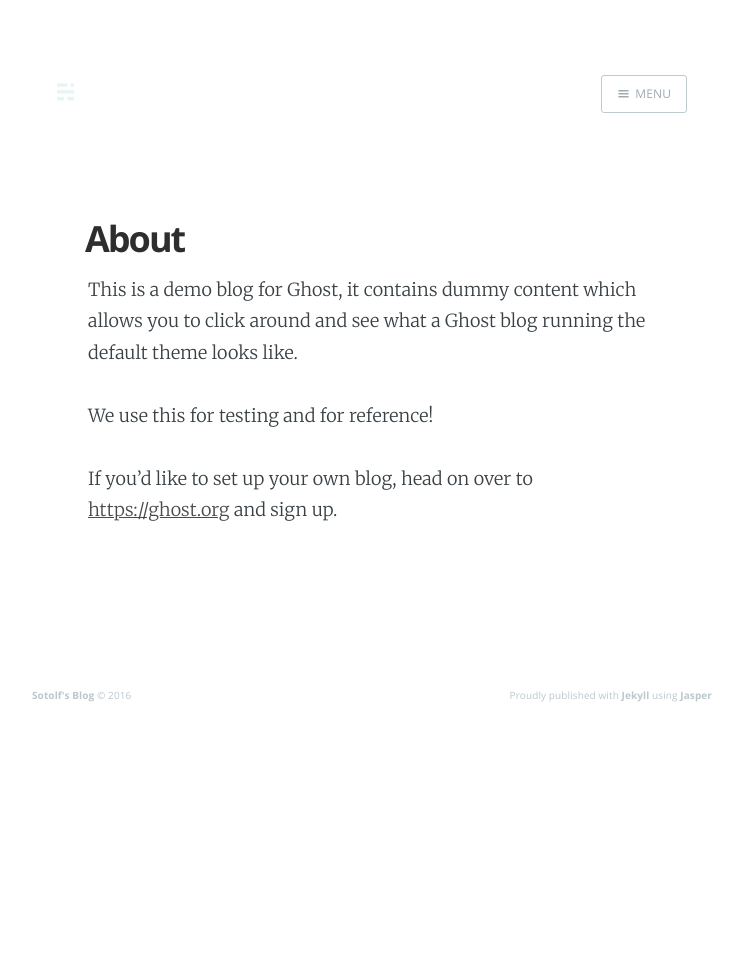
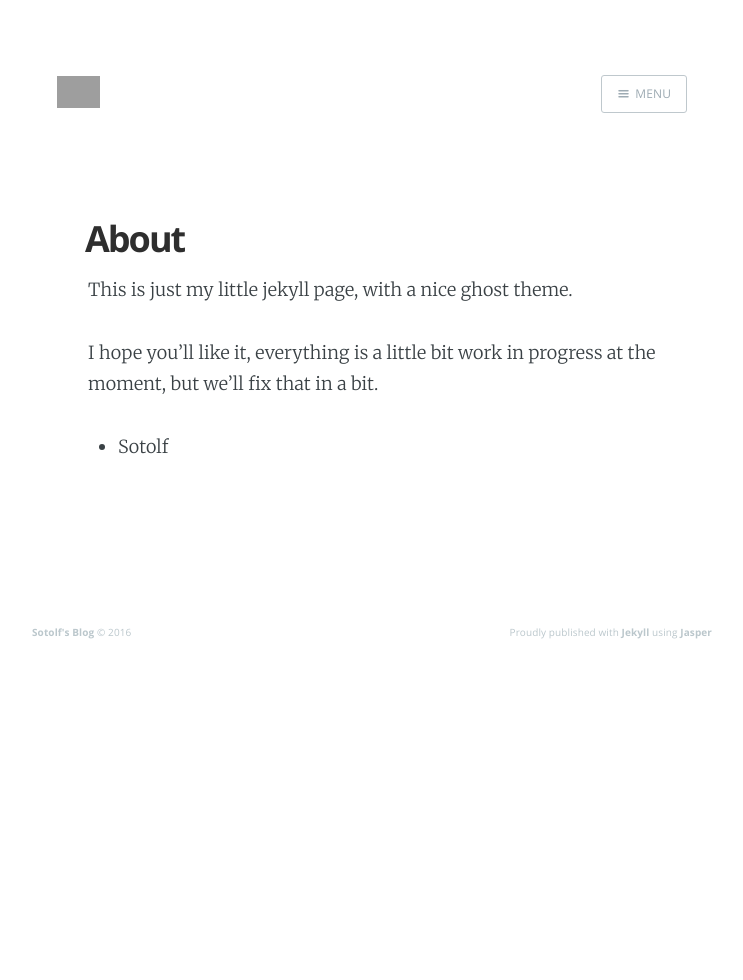
Before and after one commit to opsahl/opsahl.github.io, a Jekyll site: the page built from about/index.md, in a window 1280 px wide. Shown: the whole page, without its empty margins (268-1011 px from the left). Built offline with Jekyll 4.4.1, drawn with Linux system fonts in a browser that asks for light colours; nearby versions of some CDN libraries; grey boxes are pictures that could not be loaded.

Commit message:
changed the about page

```diff
--- a/_includes/head.html
+++ b/_includes/head.html
@@ -7,13 +7,13 @@
     <meta property="og:title" content="{{ site.name }}" />
     <meta property="og:description" content="{{ site.description }}" />
     <meta property="og:url" content="{{ site.baseurl }}" />
-    <meta property="og:image" content="{{ site.baseurl }}assets/images/cover1.jpg" />
+    <meta property="og:image" content="{{ site.baseurl }}assets/images/cover4.jpg" />
 
     <meta name="twitter:card" content="summary_large_image" />
     <meta name="twitter:title" content="{{ site.name }}" />
     <meta name="twitter:description" content="{{ site.description }}" />
     <meta name="twitter:url" content="{{ site.baseurl }}" />
-    <meta name="twitter:image:src" content="{{ site.baseurl }}assets/images/cover1.jpg" />
+    <meta name="twitter:image:src" content="{{ site.baseurl }}assets/images/cover4.jpg" />
 
     <script type="application/ld+json">
 {
--- a/about/index.md
+++ b/about/index.md
@@ -2,13 +2,14 @@
 layout: page
 title: About
 class: 'post'
+logo: 'assets/images/cover4.jpeg'
 navigation: True
-logo: 'assets/images/ghost.png'
 current: about
 ---
 
-This is a demo blog for Ghost, it contains dummy content which allows you to click around and see what a Ghost blog running the default theme looks like.
+This is just my little jekyll page, with a nice ghost theme.
 
-We use this for testing and for reference!
+I hope you'll like it, everything is a little bit work in progress at the
+moment, but we'll fix that in a bit.
 
-If you'd like to set up your own blog, head on over to [https://ghost.org](https://ghost.org) and sign up.
+- Sotolf
```
